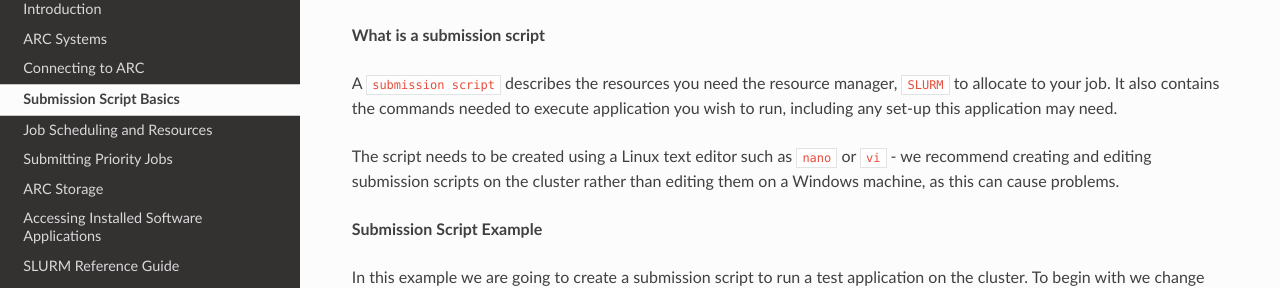
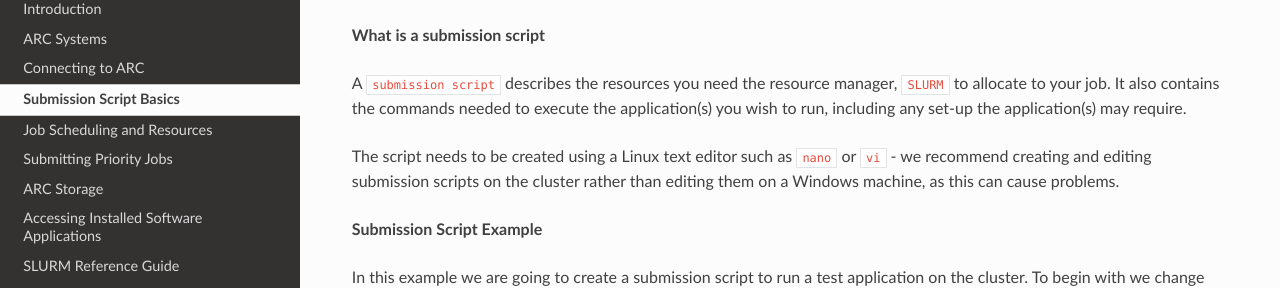
Before and after one commit to tina-friedrich/arc-user-guide, a Sphinx documentation site: the page built from docs/source/arc-script-basics.rst, in a window 1280 px wide and 900 px high. Shown: the part 136-424 px from the top of the window. Built offline with Sphinx 7.4.7 and the Read the Docs theme 2.0.0, drawn with Linux system fonts in a browser that asks for light colours.

Commit message:
Update arc-script-basics.rst

```diff
--- a/docs/source/arc-script-basics.rst
+++ b/docs/source/arc-script-basics.rst
@@ -5,7 +5,7 @@ Submission Script Basics
 
 **What is a submission script**
 
-A ``submission script`` describes the resources you need the resource manager, ``SLURM`` to allocate to your job. It also contains the commands needed to execute application you wish to run, including any set-up this application may need.
+A ``submission script`` describes the resources you need the resource manager, ``SLURM`` to allocate to your job. It also contains the commands needed to execute the application(s) you wish to run, including any set-up the application(s) may require.
 
 The script needs to be created using a Linux text editor such as ``nano`` or ``vi`` - we recommend creating and editing submission scripts on the cluster rather than editing them on a Windows machine, as this can cause problems.
 
```
